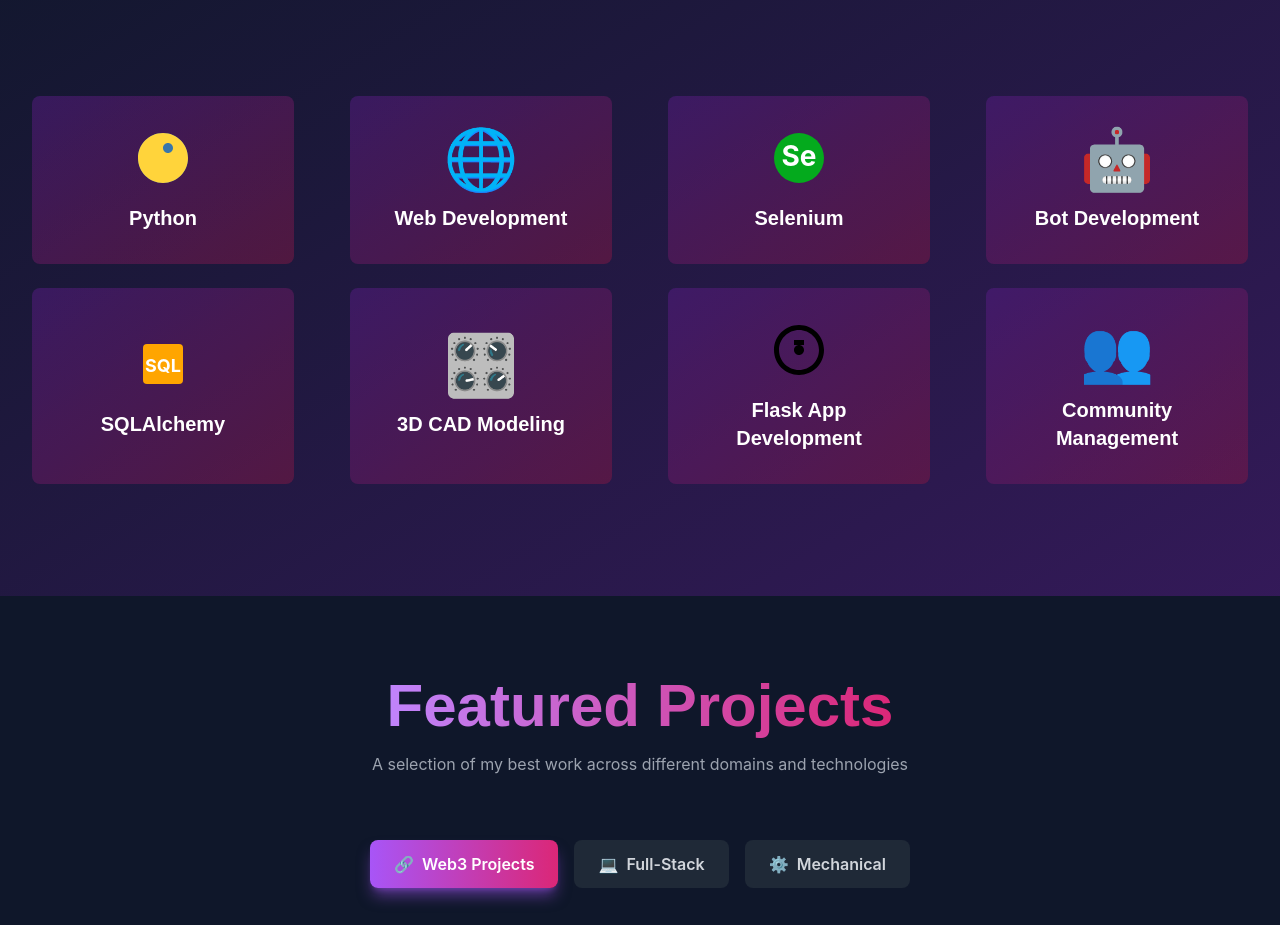
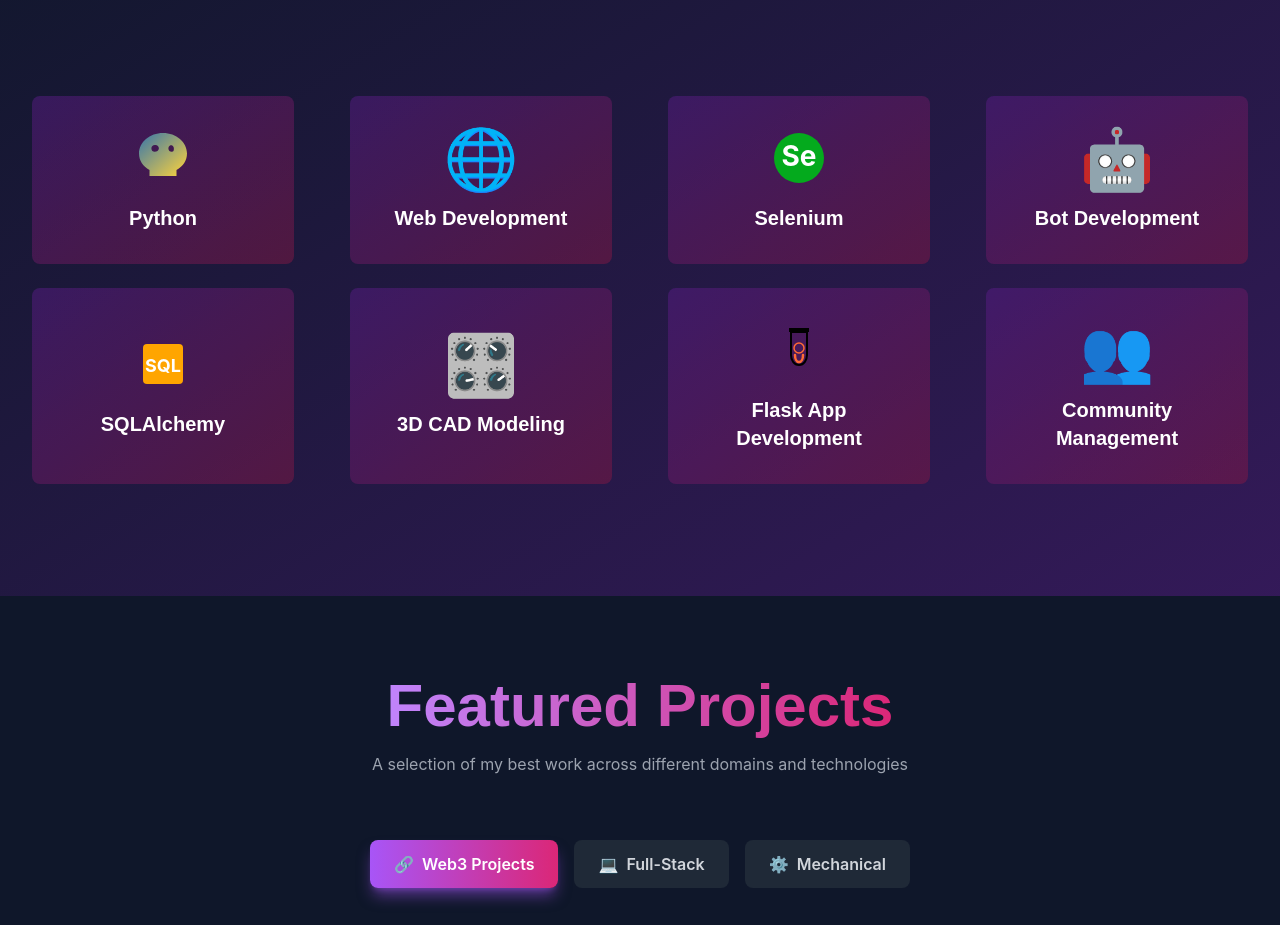
Before and after one commit to AjayiST/MY-WEBSITE, a React (Vite) app: page / in a window 1280 px wide. Shown: the part 980-1905 px from the top of the page. Built offline with nearby package versions, Linux system fonts and the light colour scheme.

Commit message:
fixed python logo

```diff
--- a/src/components/Skills.tsx
+++ b/src/components/Skills.tsx
@@ -11,8 +11,13 @@ const Skills: React.FC = () => {
       name: 'Python',
       icon: (
         <svg width="60" height="60" viewBox="0 0 60 60" fill="none" xmlns="http://www.w3.org/2000/svg">
-          <path d="M30 5C16.2 5 5 16.2 5 30s11.2 25 25 25 25-11.2 25-25S43.8 5 30 5zm-5 10c2.8 0 5 2.2 5 5s-2.2 5-5 5-5-2.2-5-5 2.2-5 5-5zm10 30h-20v-3h20v3zm0-8h-20v-10h20v10z" fill="#3776AB"/>
-          <path d="M30 5C16.2 5 5 16.2 5 30s11.2 25 25 25 25-11.2 25-25S43.8 5 30 5zm5 10c2.8 0 5 2.2 5 5s-2.2 5-5 5-5-2.2-5-5 2.2-5 5-5z" fill="#FFD43B"/>
+          <defs>
+            <linearGradient id="pythonGradient" x1="0%" y1="0%" x2="100%" y2="100%">
+              <stop offset="0%" stopColor="#3776AB"/>
+              <stop offset="100%" stopColor="#FFD43B"/>
+            </linearGradient>
+          </defs>
+          <path d="M30 5C16.73 5 6 14.25 6 25.5c0 6.75 3.75 12.75 10.5 16.5v6h27v-6c6.75-3.75 10.5-9.75 10.5-16.5C54 14.25 43.27 5 30 5zm-7.5 12c1.875 0 3.375 1.5 3.375 3.375S23.625 23.75 21.75 23.75 18.375 22.25 18.375 20.375 19.875 17 21.75 17zm15 0c1.875 0 3.375 1.5 3.375 3.375S40.625 23.75 38.75 23.75 35.375 22.25 35.375 20.375 36.875 17 38.75 17z" fill="url(#pythonGradient)"/>
         </svg>
       )
     },
@@ -41,8 +46,10 @@ const Skills: React.FC = () => {
       name: 'Flask App Development',
       icon: (
         <svg width="60" height="60" viewBox="0 0 60 60" fill="none" xmlns="http://www.w3.org/2000/svg">
-          <path d="M30 5C16.2 5 5 16.2 5 30s11.2 25 25 25 25-11.2 25-25S43.8 5 30 5zm0 45c-11 0-20-9-20-20s9-20 20-20 20 9 20 20-9 20-20 20z" fill="#000"/>
-          <path d="M25 20h10v5H25zm5 15c-2.8 0-5-2.2-5-5s2.2-5 5-5 5 2.2 5 5-2.2 5-5 5z" fill="#000"/>
+          <path d="M20 8H40V12H20Z" fill="#000"/>
+          <path d="M22 12H38V35C38 40 35 45 30 45C25 45 22 40 22 35Z" fill="none" stroke="#000" strokeWidth="2"/>
+          <path d="M26 35C26 38.5 27.5 42 30 42C32.5 42 34 38.5 34 35" fill="none" stroke="#FF6B35" strokeWidth="2.5" strokeLinecap="round"/>
+          <circle cx="30" cy="28" r="5" fill="none" stroke="#FF6B35" strokeWidth="1.5"/>
         </svg>
       )
     },
```
